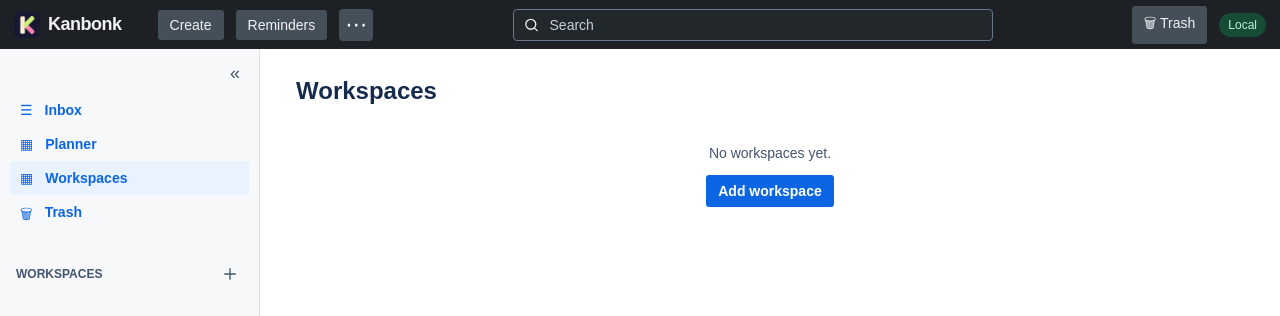
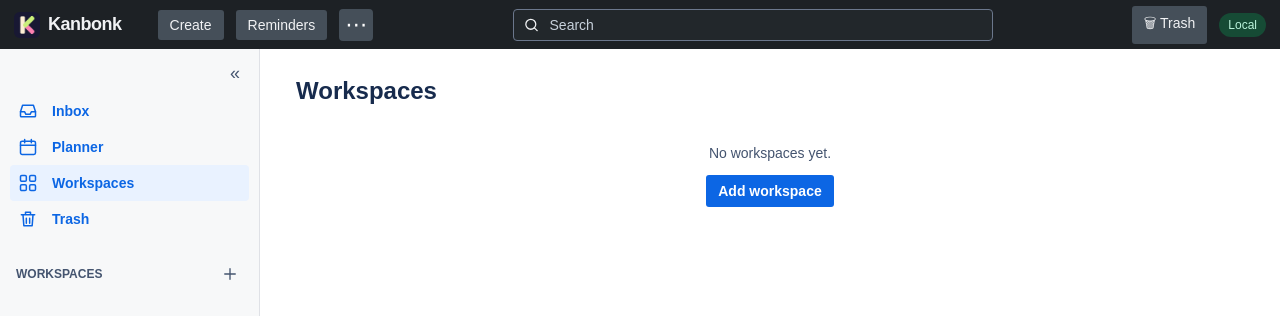
Before and after one commit to khasky/kanbonk, a React (Vite) app: page / in a window 1280 px wide. Shown: the top 316 px of the page. Built offline with nearby package versions, Linux system fonts and the light colour scheme.

Commit message:
fix(sidebar): replace glyph icons with SVG icons and align them with workspace avatars

```diff
--- a/src/layout/Sidebar.tsx
+++ b/src/layout/Sidebar.tsx
@@ -2,7 +2,7 @@ import { useState } from "react";
 import { inboxBoardId, inboxWorkspaceId } from "../model/inbox";
 import type { AppState } from "../model";
 import { trashHref } from "../lib/router";
-import { Icon } from "../ui/Icon";
+import { Icon, type IconName } from "../ui/Icon";
 import { WorkspaceAvatar } from "../ui/WorkspaceAvatar";
 import type { PanelName } from "../lib/uiPreferences";
 
@@ -10,10 +10,37 @@ const collapsedKey = "kanbonk-sidebar-collapsed";
 
 const plainButton = "border-0 bg-transparent text-inherit hover:bg-brand-soft";
 const smallButton = `grid place-items-center p-1 ${plainButton}`;
-const linkLook =
-  "flex w-full gap-3 rounded-sm border-0 px-2.5 py-[9px] text-left font-bold text-brand hover:bg-brand-soft";
 const boardLook =
-  "flex w-full items-center gap-2 overflow-hidden text-ellipsis whitespace-nowrap rounded-sm border-0 py-[7px] pr-[9px] pl-[38px] text-left text-inherit hover:bg-brand-soft";
+  "flex w-full items-center gap-2 overflow-hidden text-ellipsis whitespace-nowrap rounded-sm border-0 py-[7px] pr-[9px] pl-[42px] text-left text-inherit hover:bg-brand-soft";
+
+/** A top link: its icon sits in the same 24px column as the workspace avatars; collapsed, only the icon shows. */
+function NavLink({
+  icon,
+  label,
+  active,
+  collapsed,
+  onClick,
+}: {
+  icon: IconName;
+  label: string;
+  active: boolean;
+  collapsed: boolean;
+  onClick: () => void;
+}) {
+  return (
+    <button
+      className={`flex w-full items-center gap-3 rounded-sm border-0 p-1.5 text-left font-bold text-brand hover:bg-brand-soft ${active ? "bg-brand-soft" : "bg-transparent"} ${collapsed ? "justify-center" : ""}`}
+      onClick={onClick}
+      aria-label={label}
+      title={collapsed ? label : undefined}
+    >
+      <span className="grid size-6 flex-none place-items-center">
+        <Icon name={icon} className="size-5" />
+      </span>
+      {!collapsed && label}
+    </button>
+  );
+}
 
 /**
  * Links to Inbox, Planner, Workspaces and Trash, then every workspace with its boards. It collapses to a strip of
@@ -45,8 +72,6 @@ export function Sidebar({
   navigate: (href: string) => void;
 }) {
   const [collapsed, setCollapsed] = useState(() => localStorage.getItem(collapsedKey) === "true");
-  const linkClass = (active: boolean) => `${linkLook} ${active ? "bg-brand-soft" : "bg-transparent"}`;
-  const labelClass = collapsed ? "hidden" : undefined;
   function toggle() {
     localStorage.setItem(collapsedKey, String(!collapsed));
     setCollapsed(!collapsed);
@@ -68,18 +93,35 @@ export function Sidebar({
       >
         {collapsed ? "»" : "«"}
       </button>
-      <button className={linkClass(shownPanels.includes("inbox"))} onClick={() => onTogglePanel("inbox")}>
-        ☰ <span className={labelClass}>Inbox</span>
-      </button>
-      <button className={linkClass(shownPanels.includes("planner"))} onClick={() => onTogglePanel("planner")}>
-        ▦ <span className={labelClass}>Planner</span>
-      </button>
-      <button className={linkClass(page === "home")} onClick={() => navigate("/")}>
-        ▦ <span className={labelClass}>Workspaces</span>
-      </button>
-      <button className={linkClass(page === "trash")} onClick={() => navigate(trashHref())}>
-        🗑 <span className={labelClass}>Trash</span>
-      </button>
+      <NavLink
+        icon="inbox"
+        label="Inbox"
+        active={shownPanels.includes("inbox")}
+        collapsed={collapsed}
+        onClick={() => onTogglePanel("inbox")}
+      />
+      <NavLink
+        icon="calendar"
+        label="Planner"
+        active={shownPanels.includes("planner")}
+        collapsed={collapsed}
+        onClick={() => onTogglePanel("planner")}
+      />
+      <NavLink
+        icon="grid"
+        label="Workspaces"
+        active={page === "home"}
+        collapsed={collapsed}
+        onClick={() => navigate("/")}
+      />
+      <NavLink
+        icon="trash"
+        label="Trash"
+        active={page === "trash"}
+        collapsed={collapsed}
+        onClick={() => navigate(trashHref())}
+      />
+      {collapsed && <hr className="mx-1.5 my-2 border-0 border-t border-line" />}
       <div
         className={
           collapsed
@@ -95,14 +137,14 @@ export function Sidebar({
       {state.workspaces
         .filter((item) => item.id !== inboxWorkspaceId && !item.deletedAt)
         .map((workspace) => (
-          <div className="mb-[18px]" key={workspace.id}>
-            <div className={`flex items-center gap-2 px-1.5 py-[5px] ${collapsed ? "justify-center" : ""}`}>
+          <div className={collapsed ? undefined : "mb-3"} key={workspace.id}>
+            <div className={`flex items-center gap-2 p-1.5 ${collapsed ? "justify-center" : ""}`}>
               <WorkspaceAvatar name={workspace.name} />
               <button
                 className={
                   collapsed
                     ? "hidden"
-                    : `grid flex-1 place-items-center border-0 bg-transparent p-1 text-left font-bold hover:bg-brand-soft hover:text-brand ${workspace.id === workspaceId ? "text-brand" : "text-inherit"}`
+                    : `min-w-0 flex-1 truncate rounded-sm border-0 bg-transparent p-1 text-left font-bold hover:bg-brand-soft hover:text-brand ${workspace.id === workspaceId ? "text-brand" : "text-inherit"}`
                 }
                 onClick={() => navigate(`/w/${workspace.id}`)}
               >
--- a/src/model/repeatingDue.ts
+++ /dev/null
@@ -1,59 +0,0 @@
-import type { Card } from "./index";
-
-function anchorDate(value: string): Date | undefined {
-  const match = /^(\d{4})-(\d{2})-(\d{2})$/.exec(value);
-  if (!match) return undefined;
-  const year = Number(match[1]);
-  const month = Number(match[2]) - 1;
-  const day = Number(match[3]);
-  const date = new Date(year, month, day);
-  return date.getFullYear() === year && date.getMonth() === month && date.getDate() === day ? date : undefined;
-}
-
-function daysInMonth(year: number, month: number): number {
-  return new Date(year, month + 1, 0).getDate();
-}
-
-export function nextDueDate(dueAt: string, repeat: NonNullable<Card["dueRepeat"]>): string | undefined {
-  const due = new Date(dueAt);
-  const anchor = anchorDate(repeat.anchor);
-  if (!Number.isFinite(due.getTime()) || !anchor) return undefined;
-  const candidate = new Date(due);
-  if (repeat.cadence === "daily") candidate.setDate(candidate.getDate() + 1);
-  else if (repeat.cadence === "weekly")
-    candidate.setDate(candidate.getDate() + ((anchor.getDay() - candidate.getDay() + 6) % 7) + 1);
-  else if (repeat.cadence === "monthly") {
-    const dateForMonth = (year: number, month: number) =>
-      new Date(
-        year,
-        month,
-        Math.min(anchor.getDate(), daysInMonth(year, month)),
-        due.getHours(),
-        due.getMinutes(),
-        due.getSeconds(),
-        due.getMilliseconds(),
-      );
-    const currentMonth = dateForMonth(due.getFullYear(), due.getMonth());
-    return (currentMonth > due ? currentMonth : dateForMonth(due.getFullYear(), due.getMonth() + 1)).toISOString();
-  } else if (repeat.cadence === "yearly") {
-    const dateForYear = (year: number) =>
-      new Date(
-        year,
-        anchor.getMonth(),
-        Math.min(anchor.getDate(), daysInMonth(year, anchor.getMonth())),
-        due.getHours(),
-        due.getMinutes(),
-        due.getSeconds(),
-        due.getMilliseconds(),
-      );
-    const currentYear = dateForYear(due.getFullYear());
-    return (currentYear > due ? currentYear : dateForYear(due.getFullYear() + 1)).toISOString();
-  } else return undefined;
-  return candidate.toISOString();
-}
-
-export function applyDueRecurrence(before: Card, after: Card): Card {
-  if (before.completed || !after.completed || after.deletedAt || !after.dueAt || !after.dueRepeat) return after;
-  const dueAt = nextDueDate(after.dueAt, after.dueRepeat);
-  return dueAt ? { ...after, completed: false, dueAt } : after;
-}
--- a/src/ui/Icon.tsx
+++ b/src/ui/Icon.tsx
@@ -1,10 +1,18 @@
-export function Icon({
-  name,
-  className,
-}: {
-  name: "plus" | "close" | "star" | "search" | "clip" | "clock" | "trash" | "history" | "info";
-  className?: string;
-}) {
+export type IconName =
+  | "plus"
+  | "close"
+  | "star"
+  | "search"
+  | "clip"
+  | "clock"
+  | "trash"
+  | "history"
+  | "info"
+  | "inbox"
+  | "calendar"
+  | "grid";
+
+export function Icon({ name, className }: { name: IconName; className?: string }) {
   const paths = {
     plus: <path d="M12 5v14M5 12h14" />,
     close: <path d="M18 6 6 18M6 6l12 12" />,
@@ -35,6 +43,26 @@ export function Icon({
         <path d="M12 11v5M12 8h.01" />
       </>
     ),
+    inbox: (
+      <>
+        <path d="M3 13h5l1.5 3h5l1.5-3h5" />
+        <path d="M5.5 5h13l2.5 8v5a1 1 0 0 1-1 1H4a1 1 0 0 1-1-1v-5l2.5-8Z" />
+      </>
+    ),
+    calendar: (
+      <>
+        <rect x="3" y="5" width="18" height="16" rx="2" />
+        <path d="M3 10h18M8 3v4M16 3v4" />
+      </>
+    ),
+    grid: (
+      <>
+        <rect x="3" y="3" width="7" height="7" rx="1.5" />
+        <rect x="14" y="3" width="7" height="7" rx="1.5" />
+        <rect x="3" y="14" width="7" height="7" rx="1.5" />
+        <rect x="14" y="14" width="7" height="7" rx="1.5" />
+      </>
+    ),
   };
   return (
     <svg
```
Also changed, not shown: 1 other file (tests, documents, lock files or other folders).
